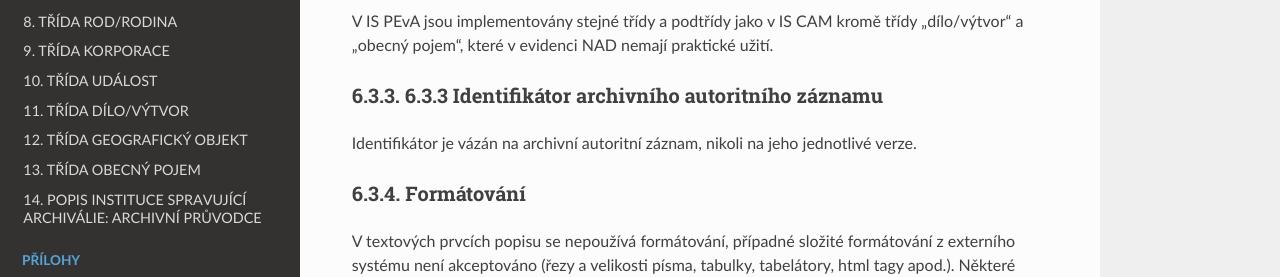
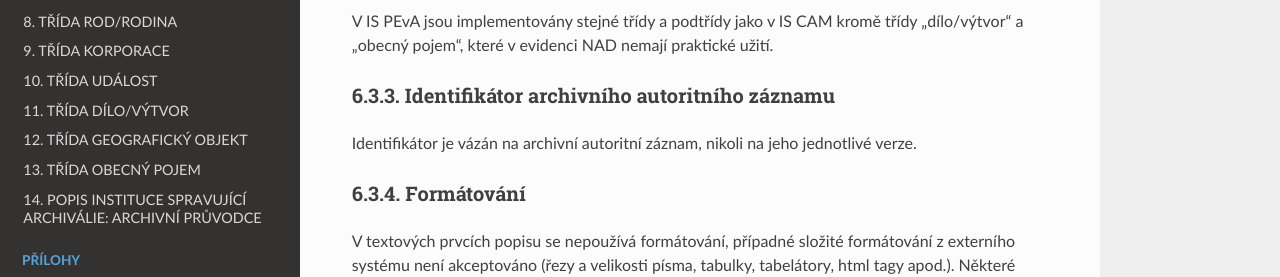
Before and after one commit to elzasw/zp, a Sphinx documentation site: the page built from source/06-autor-zazn.rst, in a window 1280 px wide and 900 px high, scrolled down 8468 px. Shown: the part 178-455 px from the top of the window. Built offline with Sphinx 7.4.7 and the Read the Docs theme 2.0.0, drawn with Linux system fonts in a browser that asks for light colours.

Commit message:
Update 06-autor-zazn.rst

```diff
--- a/source/06-autor-zazn.rst
+++ b/source/06-autor-zazn.rst
@@ -491,7 +491,7 @@ V IS PEvA jsou implementovány stejné třídy a podtřídy jako v IS CAM
 kromě třídy „dílo/výtvor“ a „obecný pojem“, které v evidenci NAD nemají
 praktické užití.
 
-6.3.3 Identifikátor archivního autoritního záznamu
+Identifikátor archivního autoritního záznamu
 ~~~~~~~~~~~~~~~~~~~~~~~~~~~~~~~~~~~~~~~~~~~~~~~~~~
 
 Identifikátor je vázán na archivní autoritní záznam, nikoli na jeho
```
